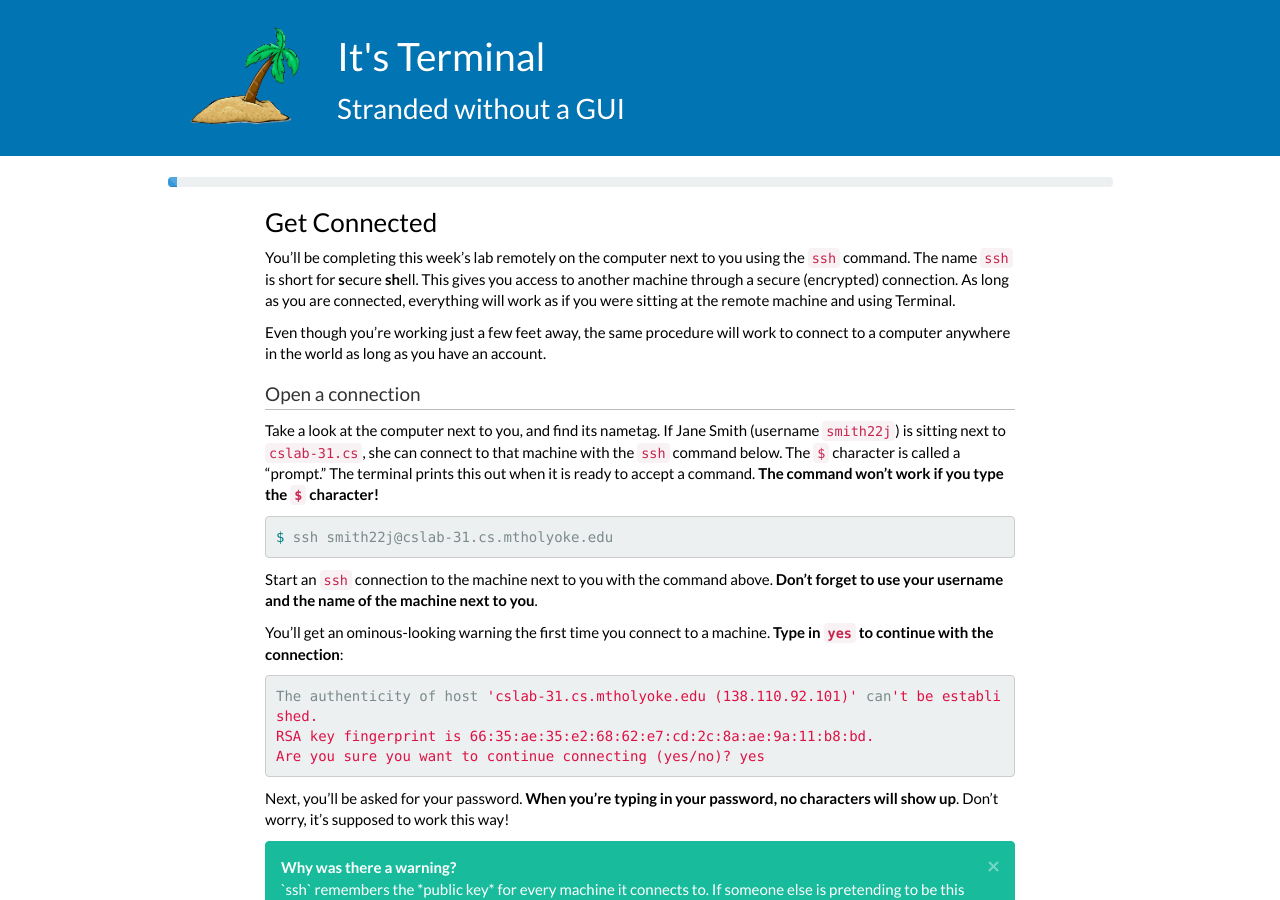
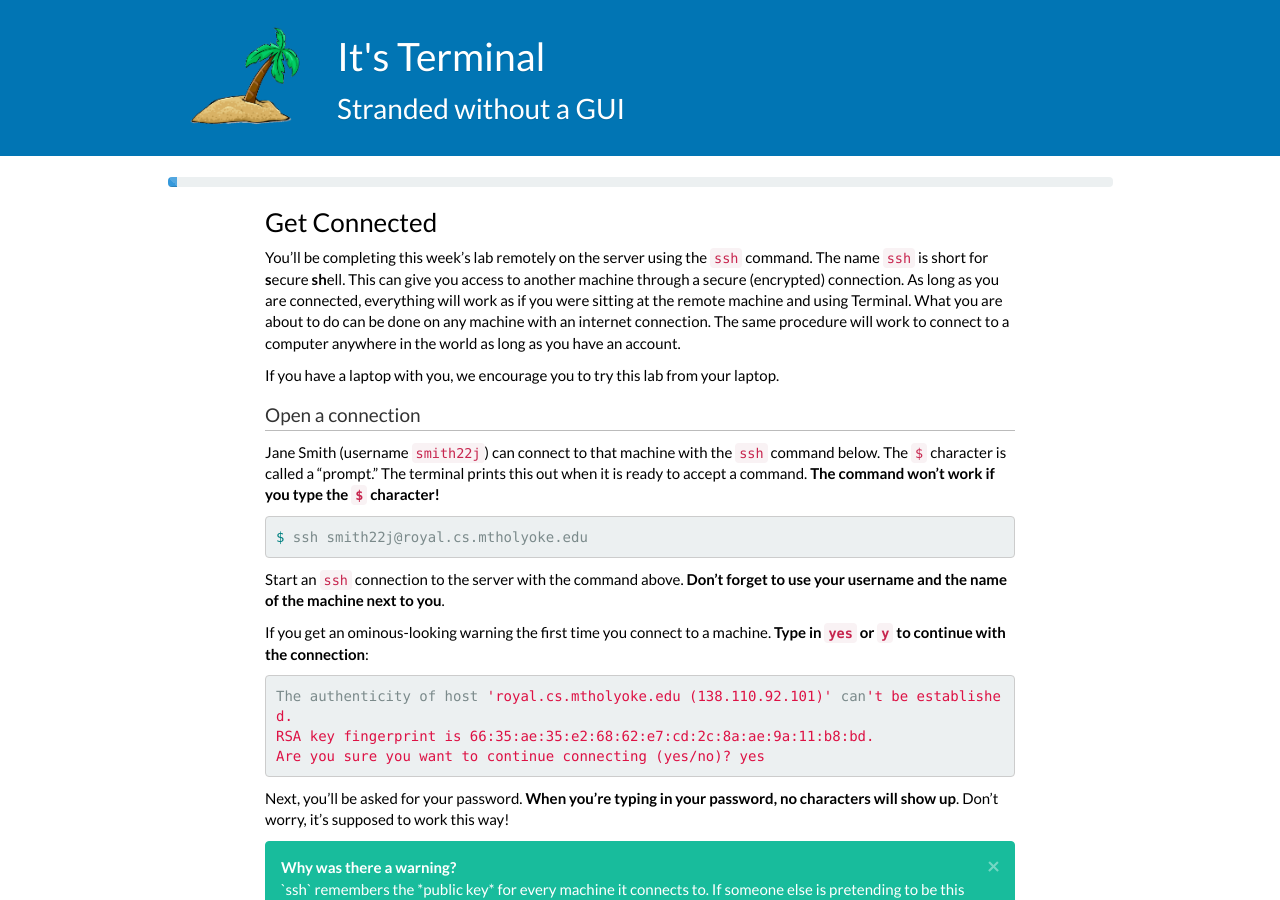
Before and after one commit to jlkarlen/itsterminal-gh-pages, a Jekyll site: the page built from step0.md, in a window 1280 px wide and 900 px high. Built offline with Jekyll 4.4.1, drawn with Linux system fonts in a browser that asks for light colours; nearby versions of some CDN libraries; Markdown is read by kramdown in place of the engine named in the settings.

Commit message:
Update step0.md

```diff
--- a/step0.md
+++ b/step0.md
@@ -6,24 +6,24 @@ next: step1.html
 progress: 1%
 ---
 
-You'll be completing this week's lab remotely on the computer next to you using the `ssh` command. The name `ssh` is short for **s**ecure **sh**ell. This gives you access to another machine through a secure (encrypted) connection. As long as you are connected, everything will work as if you were sitting at the remote machine and using Terminal.
+You'll be completing this week's lab remotely on the server using the `ssh` command. The name `ssh` is short for **s**ecure **sh**ell. This can give you access to another machine through a secure (encrypted) connection. As long as you are connected, everything will work as if you were sitting at the remote machine and using Terminal. What you are about to do can be done on any machine with an internet connection. The same procedure will work to connect to a computer anywhere in the world as long as you have an account.
 
-Even though you're working just a few feet away, the same procedure will work to connect to a computer anywhere in the world as long as you have an account.
+If you have a laptop with you, we encourage you to try this lab from your laptop.
 
 #### Open a connection
 
-Take a look at the computer next to you, and find its nametag. If Jane Smith (username `smith22j`) is sitting next to `cslab-31.cs`, she can connect to that machine with the `ssh` command below. The `$` character is called a "prompt." The terminal prints this out when it is ready to accept a command. **The command won't work if you type the `$` character!**
+Jane Smith (username `smith22j`) can connect to that machine with the `ssh` command below. The `$` character is called a "prompt." The terminal prints this out when it is ready to accept a command. **The command won't work if you type the `$` character!**
 
 {% highlight sh %}
-$ ssh smith22j@cslab-31.cs.mtholyoke.edu
+$ ssh smith22j@royal.cs.mtholyoke.edu
 {% endhighlight %}
 
-Start an `ssh` connection to the machine next to you with the command above. **Don't forget to use your username and the name of the machine next to you**.
+Start an `ssh` connection to the server with the command above. **Don't forget to use your username and the name of the machine next to you**.
 
-You'll get an ominous-looking warning the first time you connect to a machine. **Type in `yes` to continue with the connection**:
+If you get an ominous-looking warning the first time you connect to a machine. **Type in `yes` or `y` to continue with the connection**:
 
 {% highlight sh %}
-The authenticity of host 'cslab-31.cs.mtholyoke.edu (138.110.92.101)' can't be established.
+The authenticity of host 'royal.cs.mtholyoke.edu (138.110.92.101)' can't be established.
 RSA key fingerprint is 66:35:ae:35:e2:68:62:e7:cd:2c:8a:ae:9a:11:b8:bd.
 Are you sure you want to continue connecting (yes/no)? yes
 {% endhighlight %}
```
